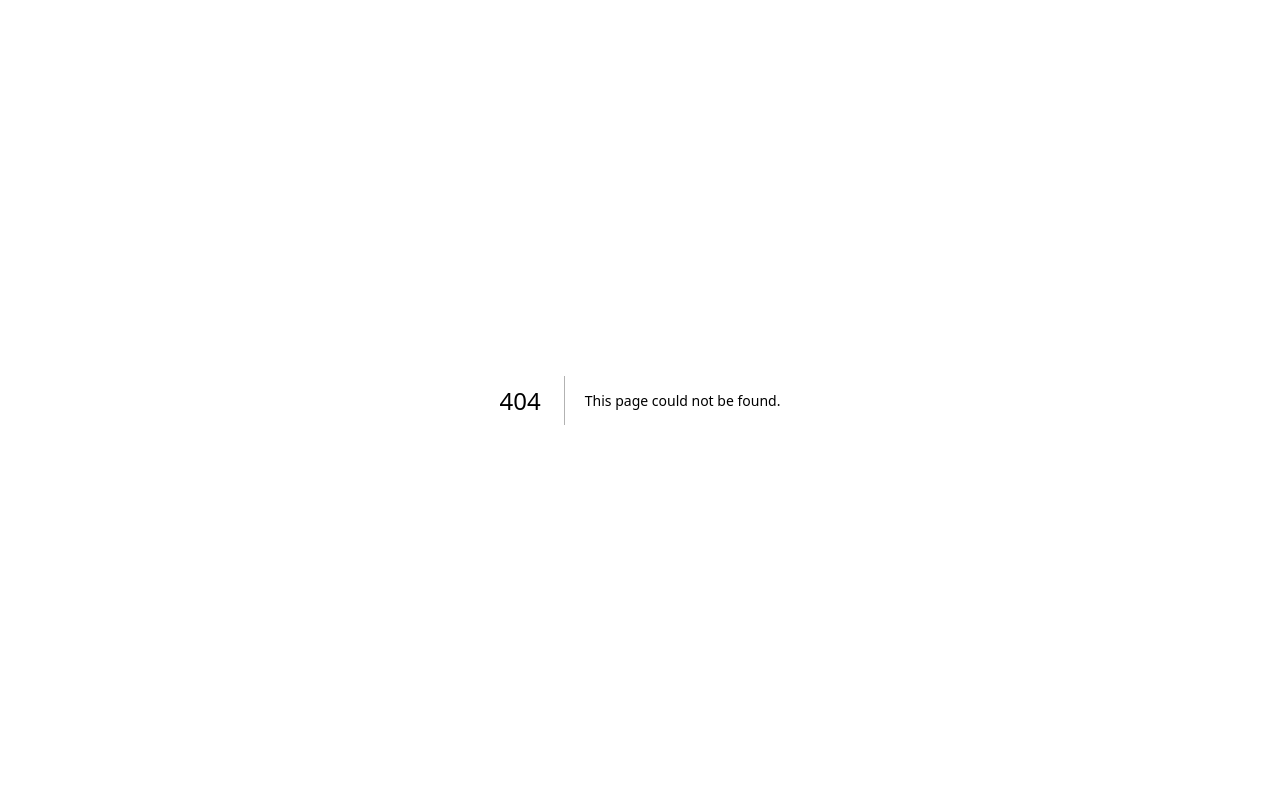
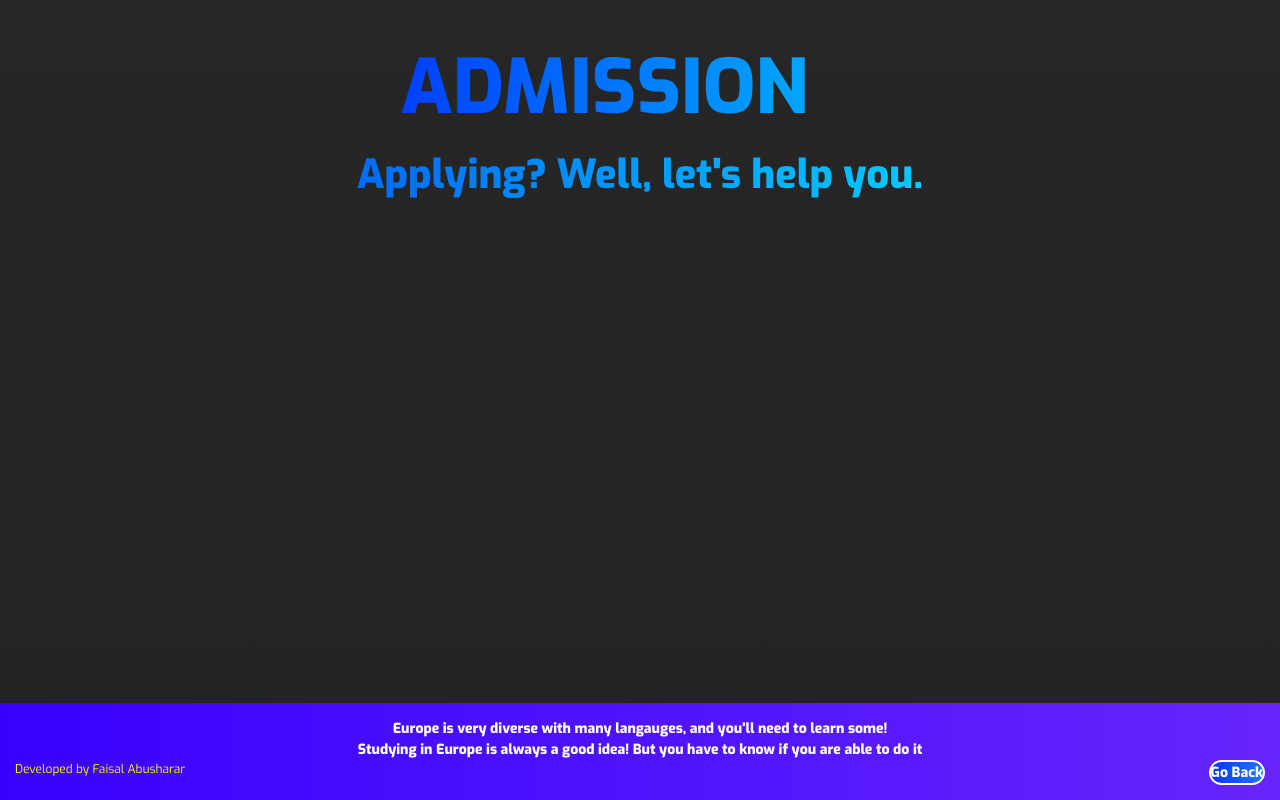
Before and after one commit to FaisalAbusharar/europe-university-info, a Next.js app: page /admission in a window 1280 px wide. Before the commit this address had no page. Built offline with nearby package versions, Linux system fonts and the light colour scheme.

Commit message:
setting up Admission Page

```diff
--- /dev/null
+++ b/src/app/admission/page.tsx
@@ -0,0 +1,25 @@
+import '../styles/admissionPage.css'
+import { Poppins, Exo } from 'next/font/google';
+import Footer from '../components/footer'
+
+
+
+const poppins = Poppins({ subsets: ['latin'], weight: ['400', '700'] });
+const exo = Exo({subsets: ['latin'], weight: ['400', '800']})
+
+const Admission = () => {
+    return (
+        <main id='background' className={`${exo.className} flex flex-col min-h-screen`}>
+            <div className="flex-grow flex flex-col items-center justify-center">
+                <div id='titleContainer' className="text-center mb-auto mt-8">
+                    <h1 id="Title">ADMISSION</h1>
+
+                    <h2 id="Subtitle"> <span id='gradientSubSub'>Applying? Well, let's help you.</span></h2>
+                </div>
+            </div>
+            <Footer footerInformation={'Europe is very diverse with many langauges, and you\'ll need to learn some!'}></Footer>
+        </main>
+    )
+}
+
+export default Admission
--- a/src/app/page.tsx
+++ b/src/app/page.tsx
@@ -51,7 +51,7 @@ const Home = () => {
             <Link href="/">
             <StyledButton backgroundHoverButtonColor={hoverButtonColor}><p id="gradientButtonText">Finanicals</p></StyledButton>
             </Link>
-            <Link href="/">
+            <Link href="/admission">
             <StyledButton backgroundHoverButtonColor={hoverButtonColor}><p id="gradientButtonText">Admissions</p></StyledButton>
             </Link>
             <Link href='/'>
--- /dev/null
+++ b/src/app/styles/admissionPage.css
@@ -0,0 +1,22 @@
+
+#background {
+    color: rgb(var(--foreground-rgb));
+    background: linear-gradient(to bottom, rgb(38, 38, 38), rgb(35, 35, 35));
+    margin: 0;
+    display: flex;
+    flex-direction: column;
+    justify-content: center;
+    min-height: 100vh;
+}
+
+#titleContainer {
+    align-items: center;
+    align-self: center;
+}
+
+.container {
+    display: flex;
+    justify-content: center; /* Horizontally centers the child */
+    align-items: center;    /* Vertically centers the child */
+    min-height: 20vh;      /* Full viewport height */
+  }
```
